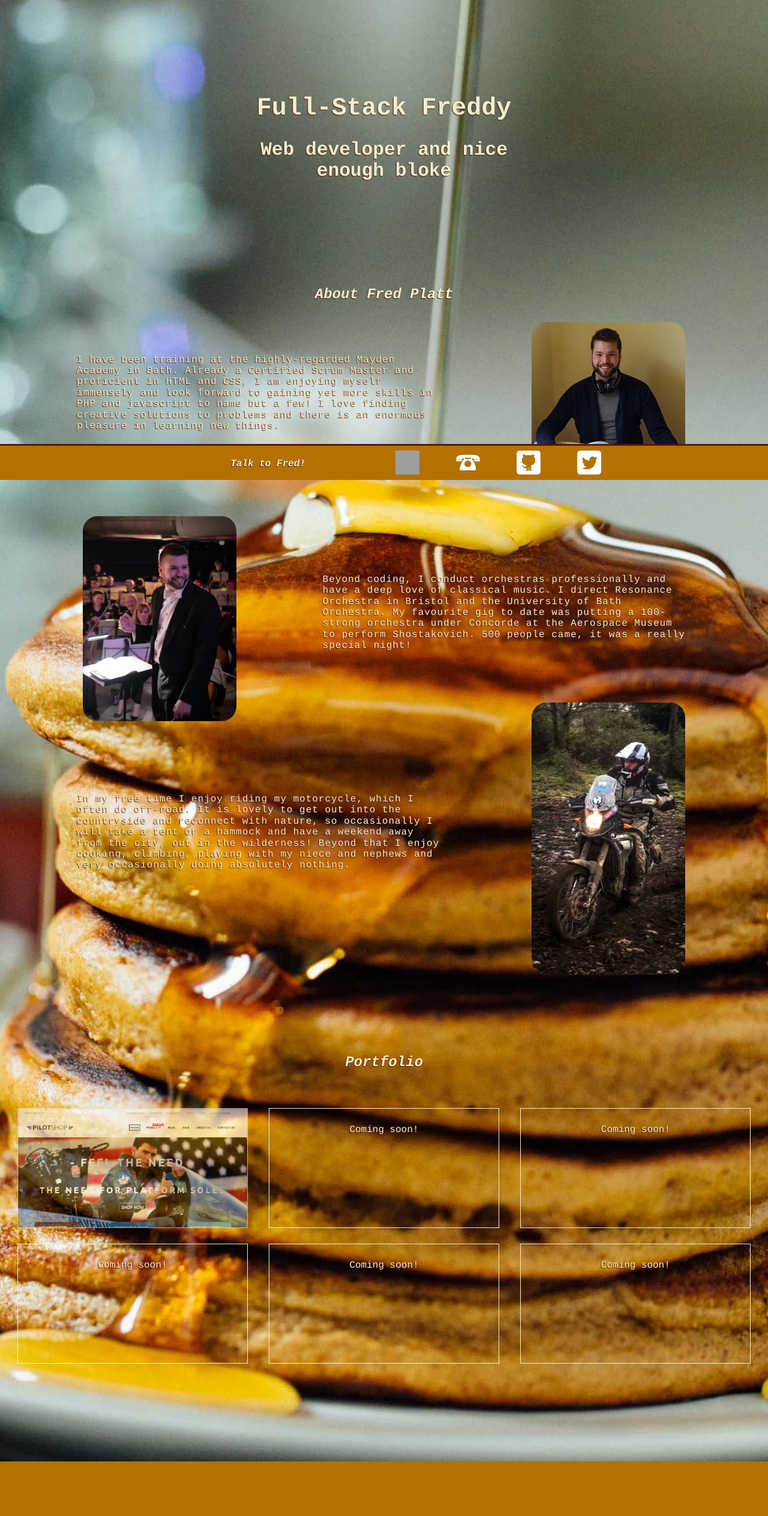
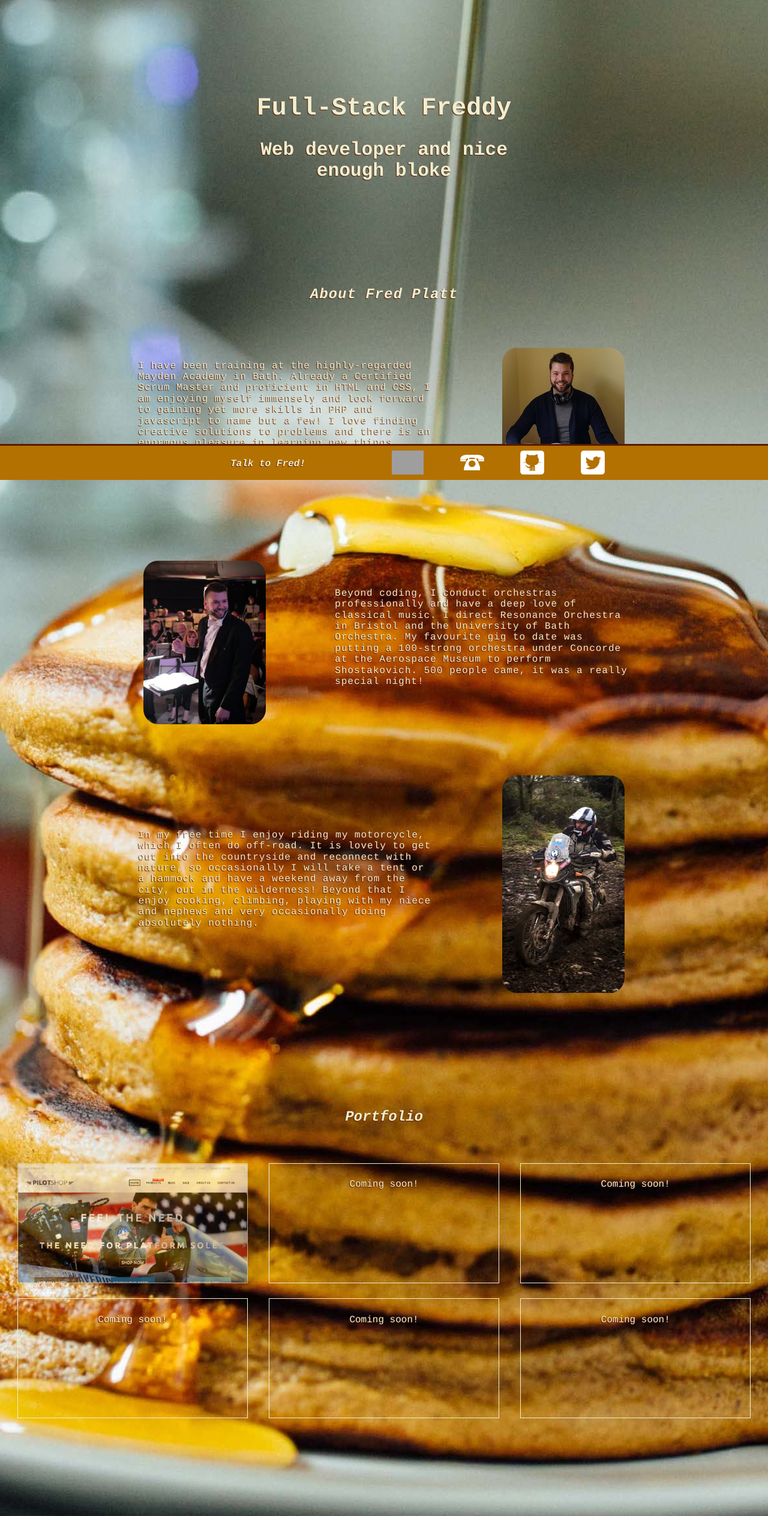
Before and after one commit to fredplatt/portfolio, a PHP site: page / in a window 1280 px wide. Shown: the whole page at 60% size. Before the commit the page ends 2436 px from the top, so only its background shows below. Run offline with PHP 8.4, Linux system fonts and the light colour scheme; grey boxes are pictures that could not be loaded.

Commit message:
all comments accepted and changes made accordingly

```diff
--- a/css/styles.css
+++ b/css/styles.css
@@ -5,7 +5,6 @@ body {
     color: #EFEFD0;
     background-image: url('../img/stack5.jpg');
     background-position: center;
-    background-repeat: no-repeat;
     background-size: cover;
     text-shadow: -1px 1px 1px #5B1901;
 }
@@ -24,32 +23,26 @@ header {
 
 main {
     text-align: center;
-    padding-left: 10%;
-    padding-right: 10%;
-    padding-bottom: 5%;
-    display: inline-block;
+    padding: 0 10% 5% 10%;
+    letter-spacing: 1px;
+
 }
 
 main h2 {
-    margin-bottom: -30px;
+    margin-bottom: -20px;
     font-style: italic;
 }
 
-main p {
-    letter-spacing: 1px;
-}
-
-.parent {
+.textLeft {
     position: relative;
 }
 
-.childText {
-    float: left;
+.textLeft>p {
     width: 60%;
     text-align: left;
 }
 
-.childImage {
+.textLeft>img {
     width: 25%;
     position: absolute;
     top: 50%;
@@ -57,17 +50,17 @@ main p {
     right: 0;
 }
 
-.parent2 {
+.textRight {
     position: relative;
 }
 
-.childText2 {
+.textRight>p {
     float: right;
     width: 60%;
     text-align: left;
 }
 
-.childImage2 {
+.textRight>img {
     width: 25%;
     position: absolute;
     top: 50%;
@@ -77,6 +70,7 @@ main p {
 
 main div {
     display: inline-block;
+    margin: 0 10% 0 10%;
 }
 
 main img {
@@ -91,14 +85,13 @@ p {
     padding-bottom: 100px;
 }
 
-.portfolio {
+section {
     text-align: center;
-    padding-top: 50px;
-    padding-bottom: 150px;
+    padding: 50px 0 150px 0;
     margin-top: 50px;
 }
 
-.portfolio h2 {
+section h2 {
     margin-bottom: 50px;
     font-style: italic;
 }
@@ -128,17 +121,15 @@ p {
 
 footer {
     position: fixed;
-    display: inline-block;
     border-top: 3px solid #5B1901;
     height: 60px;
     width: 100%;
     bottom: 0;
-    left: 0;
     text-align: center;
     background-color: #B37101;
 }
 
-footer h4 {
+h4 {
     float: left;
     margin-left: 30%;
     margin-right: -10%;
@@ -148,28 +139,18 @@ footer h4 {
 footer div {
     margin-top: 8px;
 }
+
 a {
-    height: 40px;
-    width: 40px;
     margin-left: 2%;
     margin-right: 2%;
-    background-color: transparent;
-    border: none;
-    color: transparent;
 }
 
 a img {
     height: 40px;
-    width: 40px;
     margin-top: 8px;
 }
 
-.email img:hover {
-    box-shadow: -3px 3px 1px #5B1901;
-    background-color: transparent;
-}
-
-.phone img:hover {
+.contact img:hover {
     box-shadow: -3px 3px 1px #5B1901;
     background-color: transparent;
 }
@@ -198,7 +179,8 @@ a img:hover {
     main img {
         display: none;
     }
-    .childText, .childText2 {
+    .textLeft>p, .textRight>p {
         width: 100%;
+        text-align: justify;
     }
 }
--- a/index.html
+++ b/index.html
@@ -13,20 +13,20 @@
     </header>
     <main>
         <h2>About Fred Platt</h2>
-        <div class="parent">
-            <p class="childText">I have been training at the highly-regarded Mayden Academy in Bath. Already a Certified Scrum Master and proficient in HTML and CSS, I am enjoying myself immensely and look forward to gaining yet more skills in PHP and javascript to name but a few! I love finding creative solutions to problems and there is an enormous pleasure in learning new things.</p>
-            <img class="childImage" src="img/fred2.jpg" alt="fredPlatt">
+        <div class="textLeft">
+            <p>I have been training at the highly-regarded Mayden Academy in Bath. Already a Certified Scrum Master and proficient in HTML and CSS, I am enjoying myself immensely and look forward to gaining yet more skills in PHP and javascript to name but a few! I love finding creative solutions to problems and there is an enormous pleasure in learning new things.</p>
+            <img src="img/fred2.jpg" alt="fredPlatt">
         </div>
-        <div class="parent2">
+        <div class="textRight">
             <p class="childText2">Beyond coding, I conduct orchestras professionally and have a deep love of classical music. I direct Resonance Orchestra in Bristol and the University of Bath Orchestra. My favourite gig to date was putting a 100-strong orchestra under Concorde at the Aerospace Museum to perform Shostakovich. 500 people came, it was a really special night!</p>
-            <img class="childImage2" src="img/conductor.jpg" alt="Conductor Fred">
+            <img src="img/conductor.jpg" alt="Conductor Fred">
         </div>
-        <div class="parent">
-            <p class="childText">In my free time I enjoy riding my motorcycle, which I often do off-road. It is lovely to get out into the countryside and reconnect with nature, so occasionally I will take a tent or a hammock and have a weekend away from the city, out in the wilderness! Beyond that I enjoy cooking, climbing, playing with my niece and nephews and very occasionally doing absolutely nothing.</p>
-            <img class="childImage" src="img/bike2.jpg" alt="Biker Fred">
+        <div class="textLeft">
+            <p>In my free time I enjoy riding my motorcycle, which I often do off-road. It is lovely to get out into the countryside and reconnect with nature, so occasionally I will take a tent or a hammock and have a weekend away from the city, out in the wilderness! Beyond that I enjoy cooking, climbing, playing with my niece and nephews and very occasionally doing absolutely nothing.</p>
+            <img src="img/bike2.jpg" alt="Biker Fred">
         </div>
     </main>
-    <div class="portfolio">
+    <section>
         <h2>Portfolio</h2>
         <div class="pilot">Pilot Shop</div>
         <div class="preview">Coming soon!</div>
@@ -34,13 +34,13 @@
         <div class="preview">Coming soon!</div>
         <div class="preview">Coming soon!</div>
         <div class="preview">Coming soon!</div>
-    </div>
+    </section>
     <footer>
         <h4>Talk to Fred!</h4>
-        <a href="mailto:fred_platt@hotmail.com" class="email"><img src="img/email.png" alt="email"></a>
-        <a href="tel:+447757182517" class="phone"><img src="img/phone.png" alt="Phone"></a>
-        <a href="https://github.com/fredplatt" target="_blank" class="github"><img src="img/github.png" alt="GitHub"></a>
-        <a href="https://twitter.com/frederickplatt" target="_blank" class="twitter"><img src="img/twitter.png" alt="Twitter"></a>
+        <a href="mailto:fred_platt@hotmail.com" class="contact"><img src="img/email.png" alt="email"></a>
+        <a href="tel:+447757182517" class="contact"><img src="img/phone.png" alt="Phone"></a>
+        <a href="https://github.com/fredplatt" target="_blank"><img src="img/github.png" alt="GitHub"></a>
+        <a href="https://twitter.com/frederickplatt" target="_blank"><img src="img/twitter.png" alt="Twitter"></a>
     </footer>
 </body>
 </html>
```
